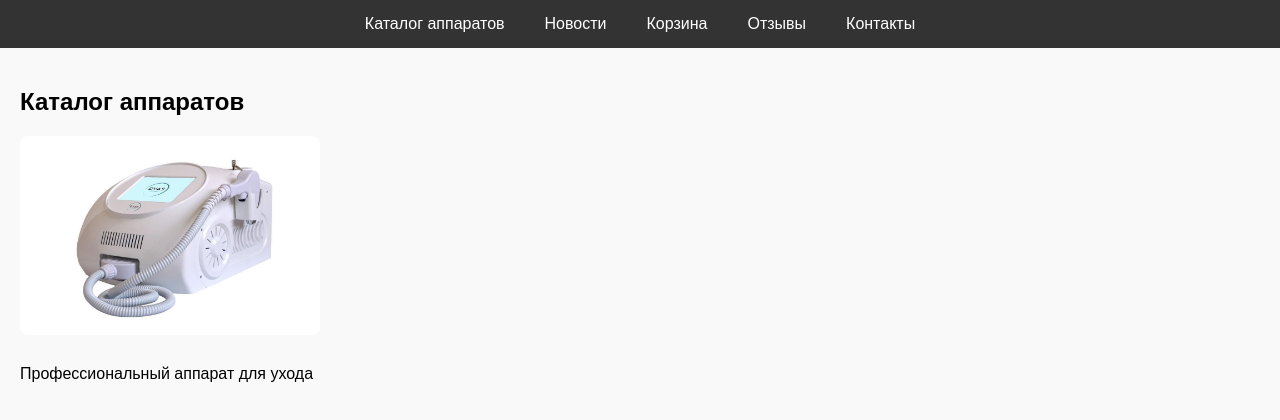
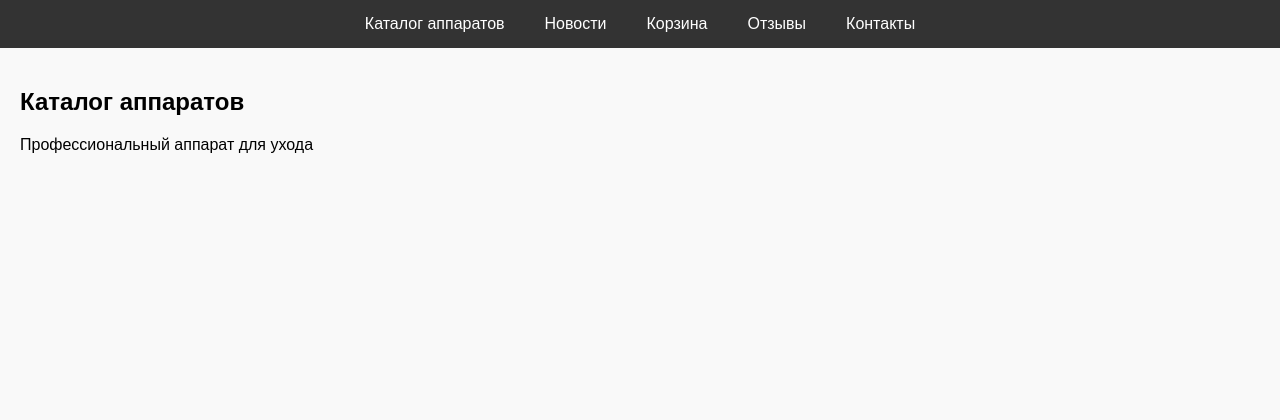
Before and after one commit to Rinakon/Apparats, a plain HTML site: page Index.html in a window 1280 px wide. Drawn offline with Linux system fonts and the light colour scheme.

Commit message:
Update Index.html

```diff
--- a/Index.html
+++ b/Index.html
@@ -26,8 +26,6 @@
   <main>
     <section id="catalog" class="tab-content active">
       <h2>Каталог аппаратов</h2>
-      <div class="product">
-        <img src="apparat.jpg.JPG" alt="Профессиональный аппарат для ухода">
         <p>Профессиональный аппарат для ухода</p>
       </div>
     </section>
```
